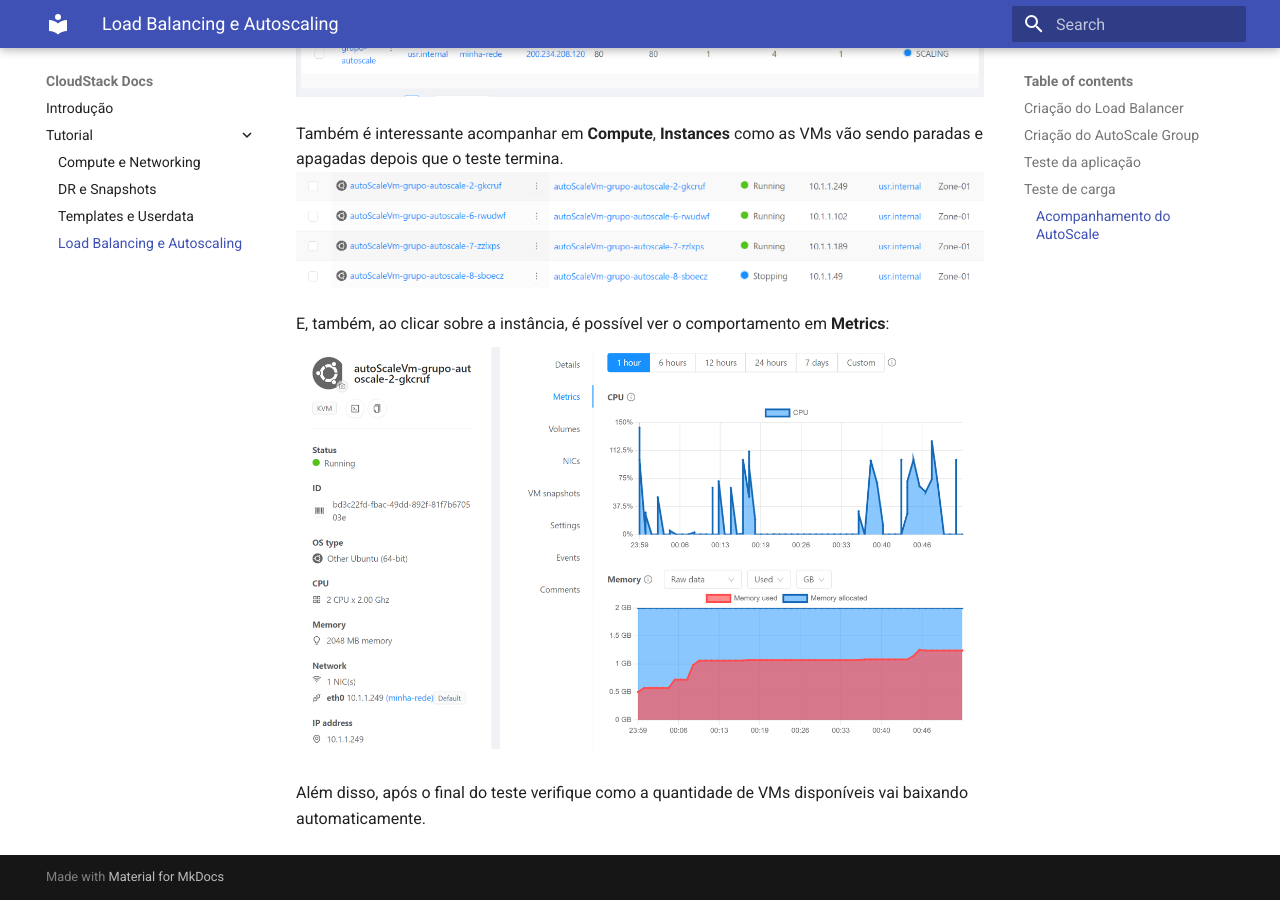
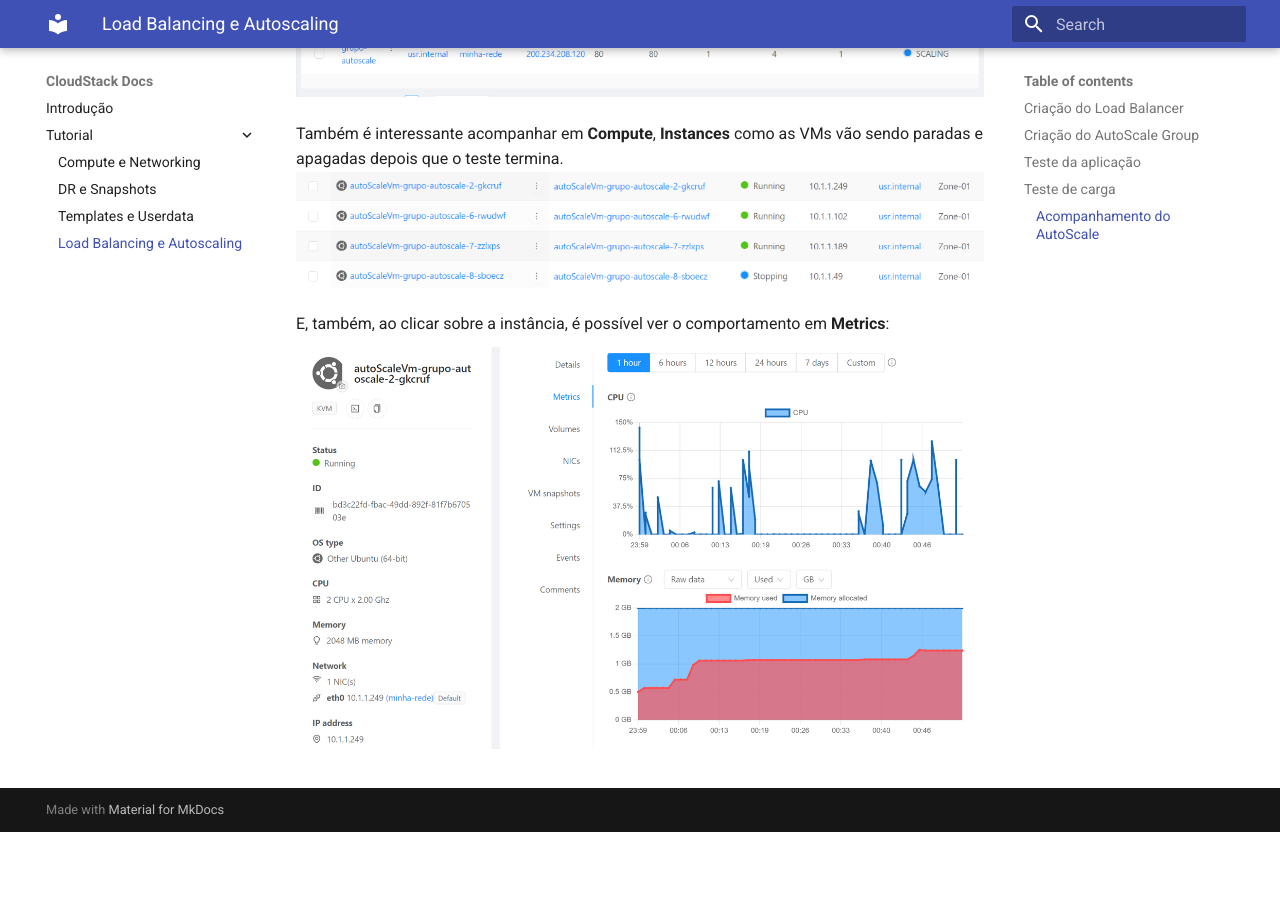
Before and after one commit to gmautner/cloudstack-docs, an MkDocs documentation site: the page built from docs/tutorial/loadbalancing.md, in a window 1280 px wide and 900 px high, scrolled down 5685 px. Built offline with MkDocs 1.6.1 and Material for MkDocs 9.7.7, drawn with Linux system fonts in a browser that asks for light colours; after the commit the page ends 6517 px from its top, so only the background shows below that.

Commit message:
frase redundante

```diff
--- a/docs/tutorial/loadbalancing.md
+++ b/docs/tutorial/loadbalancing.md
@@ -93,5 +93,3 @@
 
 E, também, ao clicar sobre a instância, é possível ver o comportamento em __Metrics__:
 ![Metrics](metrics.png)
-
-Além disso, após o final do teste verifique como a quantidade de VMs disponíveis vai baixando automaticamente.
```
